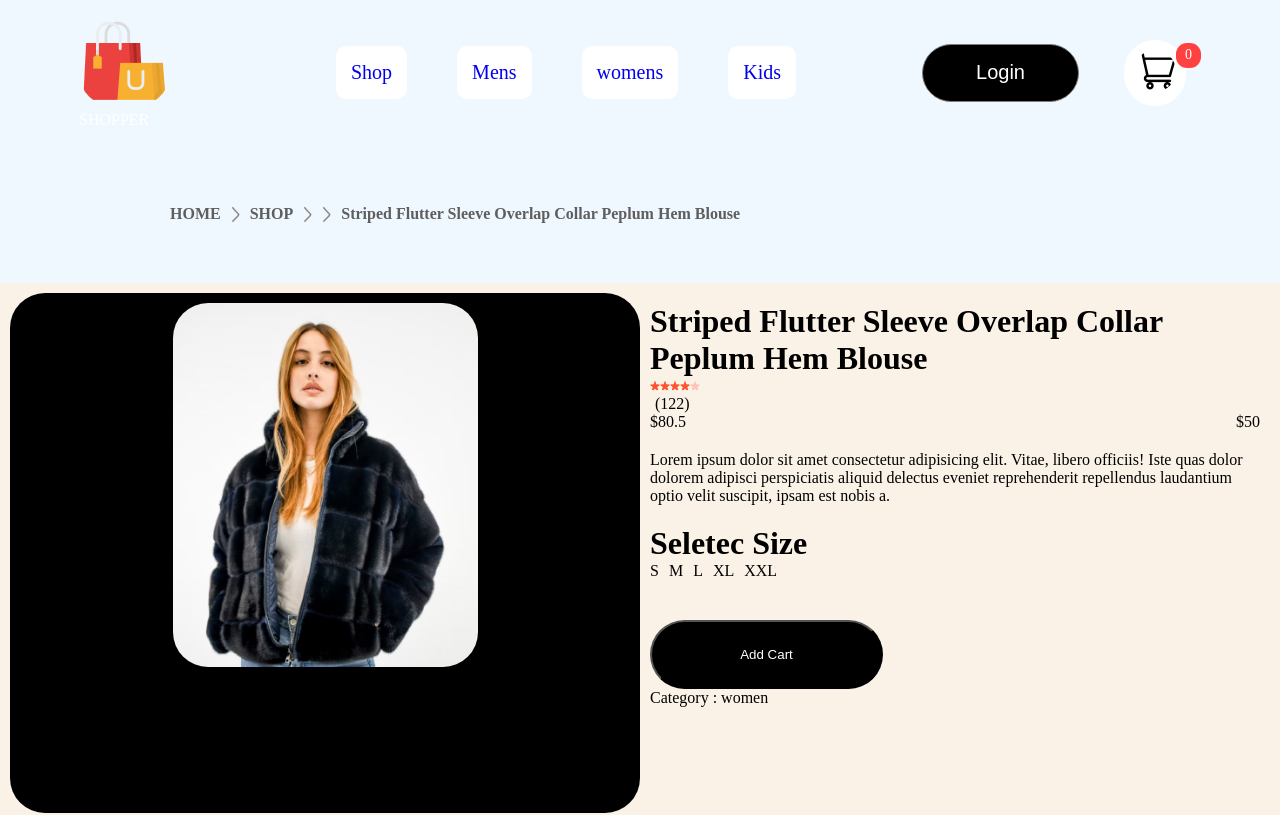
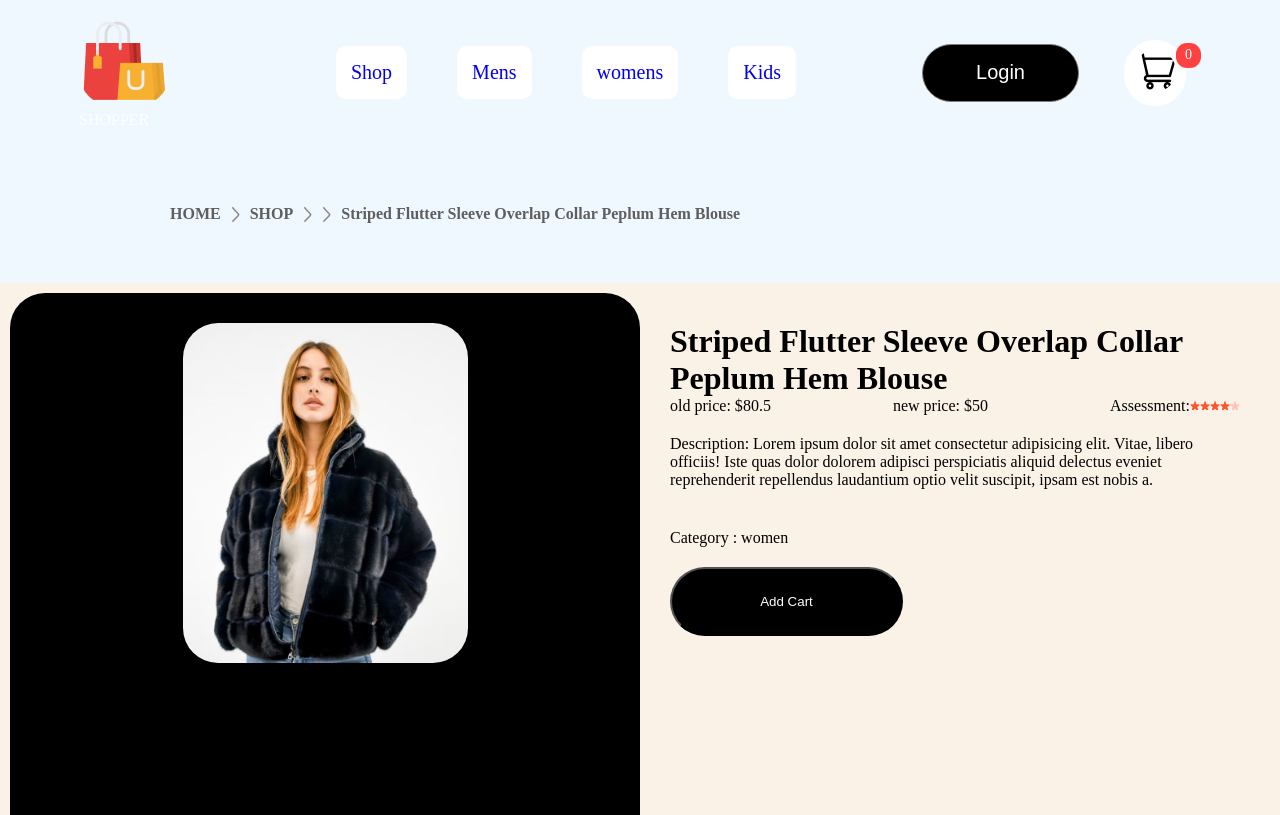
Before and after one commit to danielandersonBC96/Ecommerce.github.io, a React (Create React App) app: page /product/1 in a window 1280 px wide. Shown: the top 815 px of the page. Built offline with nearby package versions, Linux system fonts and the light colour scheme.

Commit message:
criando novo layput do display produto

```diff
--- a/src/Components/Assets/all_product.js
+++ b/src/Components/Assets/all_product.js
@@ -230,7 +230,7 @@ let all_product = [
   },
   {
     id: 25,
-    name: "Boys Orange Colourblocked Hooded Sweatshirt",
+    name: "Boys Orange Colourblocked Hooded Sweatshirt flutter",
     category: "kid",
     image: p25_img,
     new_price: 85.0,
@@ -310,7 +310,7 @@ let all_product = [
   },
   {
     id: 35,
-    name: "Boys Orange Colourblocked Hooded Sweatshirt",
+    name: "Boys Orange Colourblocked Hooded Sweatshirt  flutter",
     category: "kid",
     image: p35_img,
     new_price: 85.0,
--- a/src/Components/ProductDisplay/ProductDisplay.css
+++ b/src/Components/ProductDisplay/ProductDisplay.css
@@ -4,12 +4,13 @@
     padding: 10px;
     background-color: rgb(250, 242, 231);
 
+
   }
 
   .productdisplay-left,
   .productdisplay-right {
     width: 50%;
-    padding: 10px;
+    padding: 30px;
   }
 
   .productdisplay-left {
--- a/src/Components/ProductDisplay/ProductDisplay.jsx
+++ b/src/Components/ProductDisplay/ProductDisplay.jsx
@@ -13,46 +13,51 @@ export const ProductDisplay = (props) => {
 
                 <div className="productdisplay-img">
                     <img className='productdisplay-main-img ' src={product.image} alt=''/>
+
                 </div>
+
+
             </div>
             <div className="productdisplay-right">
                 <h1>{product.name}</h1>
-                <div className="productdisplay-right-star">
+
+                <div className="productdisplay-right-prices">
+                    <div className="productdisplay-right-price-old">
+                       old price: ${product.old_price}
+                    </div>
+                    <div className="productdisplay-right-price-new">
+                        new price: ${product.new_price}
+                    </div>
+
+                    <div className="productdisplay-right-star">
+                    Assessment:
                     <img src={star_icon} alt=''/>
                     <img src={star_icon} alt=''/>
                     <img src={star_icon} alt=''/>
                     <img src={star_icon} alt=''/>
                     <img src={star_dull_icon} alt=''/>
-                    <p>(122)</p>
+
                 </div>
-                <div className="productdisplay-right-prices">
-                    <div className="productdisplay-right-price-old">
-                        ${product.old_price}
-                    </div>
-                    <div className="productdisplay-right-price-new">
-                        ${product.new_price}
-                    </div>
                 </div>
                 <div className="productdisplay-right-description">
-                  <p> Lorem ipsum dolor sit amet consectetur adipisicing elit. Vitae, libero officiis! Iste quas dolor dolorem adipisci perspiciatis aliquid delectus eveniet reprehenderit repellendus laudantium optio velit suscipit, ipsam est nobis a.</p>
+
+
+                  <p> Description: Lorem ipsum dolor sit amet consectetur adipisicing elit. Vitae, libero officiis! Iste quas dolor dolorem adipisci perspiciatis aliquid delectus eveniet reprehenderit repellendus laudantium optio velit suscipit, ipsam est nobis a.</p>
                 </div>
 
-                <h1> Seletec Size </h1>
+
                 <div className="productdisplay-right-size">
 
-                     <div className="productdisplay-right-size">
+
+                </div>
+
+                <p className='productdisplay-right-category'>Category : <span> {product.category}</span>
+
+                </p>
+                <button>Add Cart</button>
+            </div>
 
 
-                         <div>S</div>
-                         <div>M</div>
-                         <div>L</div>
-                         <div>XL</div>
-                         <div>XXL</div>
-                     </div>
-                </div>
-                <button>Add Cart</button>
-                <p className='productdisplay-right-category'>Category : <span> {product.category}</span></p>
-            </div>
         </div>
     );
     }
```
